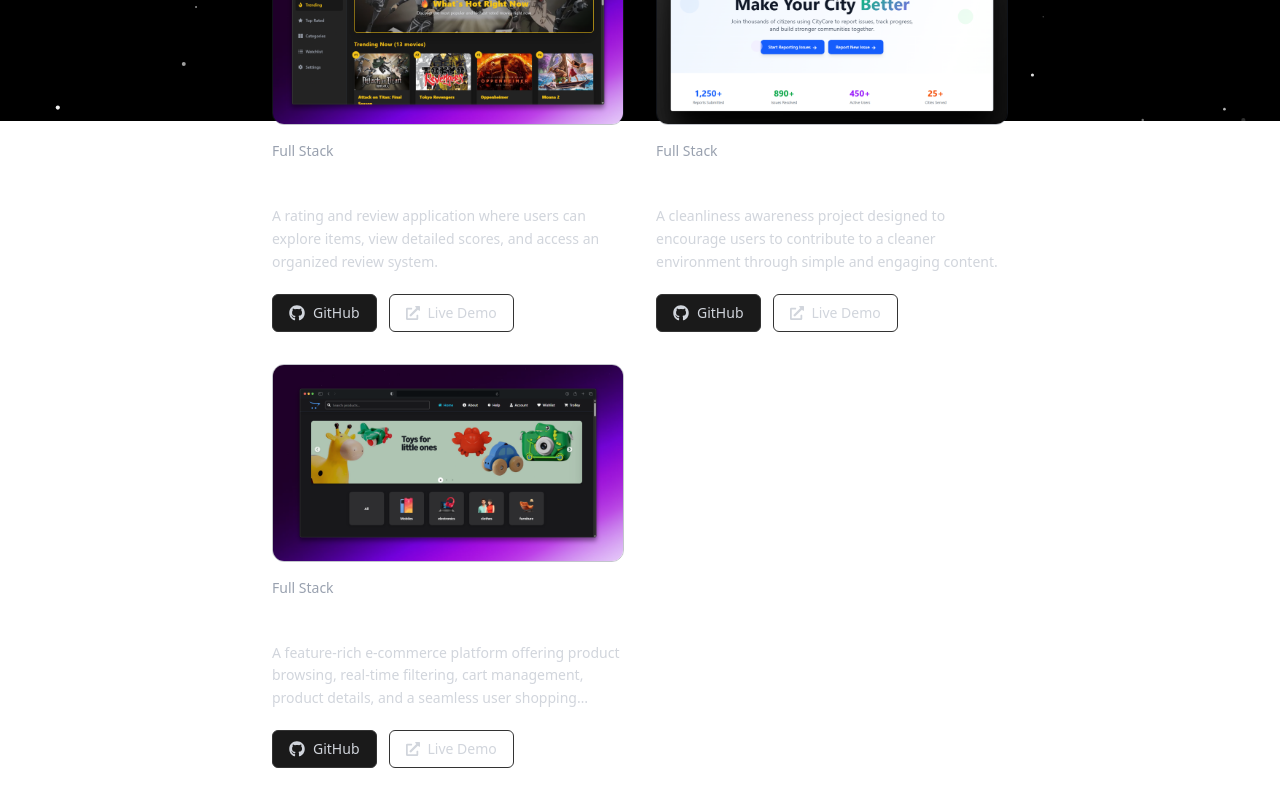
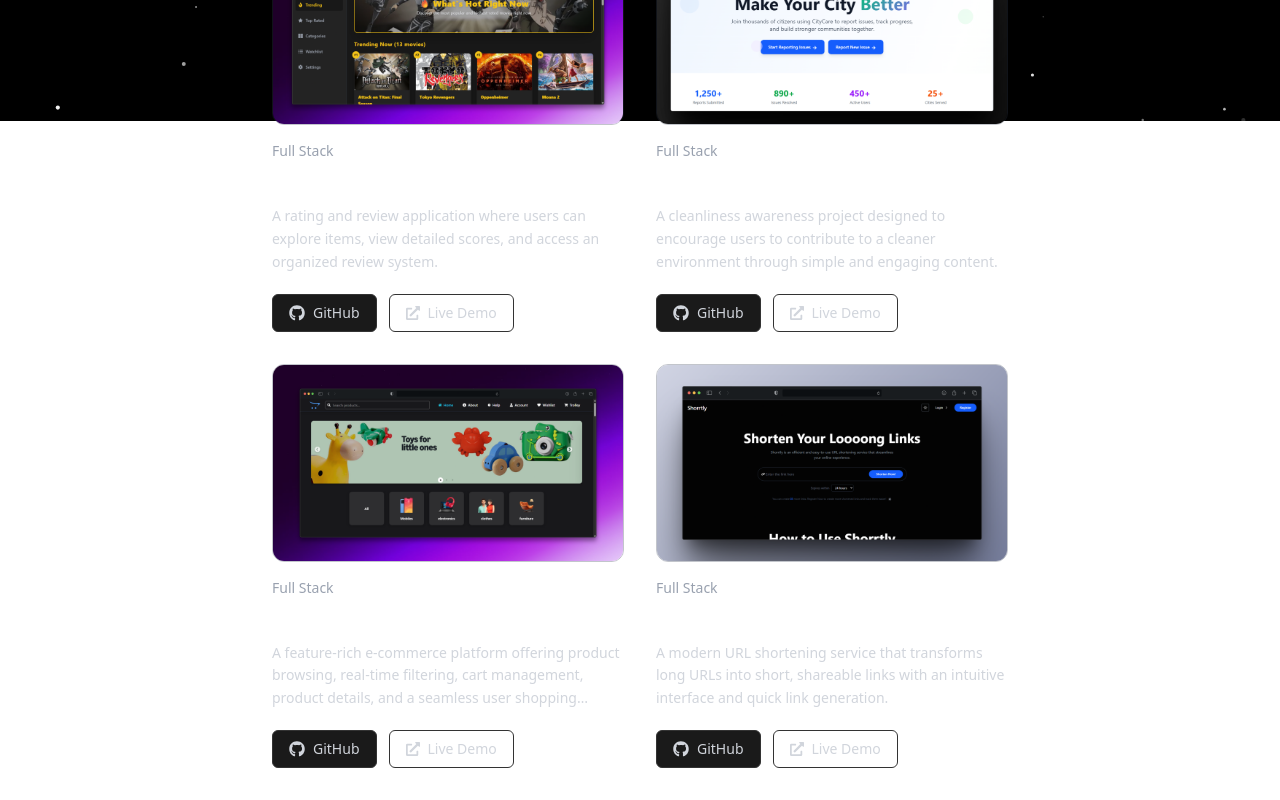
Before and after one commit to its-m4npreet/portfolio-org, a React (Vite) app in the folder frontend/: page /projects in a window 1280 px wide. Shown: the part 679-1479 px from the top of the page. Built offline with nearby package versions, Linux system fonts and the light colour scheme; no server answers.

Commit message:
Refactor code structure for improved readability and maintainability

```diff
--- a/frontend/src/components/Projects.jsx
+++ b/frontend/src/components/Projects.jsx
@@ -9,6 +9,7 @@ import rixnTweaks from '../assets/rixn-tweaks.png';
 import eshoply from '../assets/eshoply.png';
 import criticScore from '../assets/criticScore.png';
 import landingPage from '../assets/landingPage.png';
+import shorrtly from '../assets/shorrtly.png';
 
 const Projects = () => {
   const [showAll, setShowAll] = useState(false);
@@ -19,7 +20,8 @@ const Projects = () => {
     'rixn-tweaks.png': rixnTweaks,
     'eshoply.png': eshoply,
     'criticScore.png': criticScore,
-    'landingPage.png': landingPage
+    'landingPage.png': landingPage,
+    'shortly.png': shorrtly
   };
 
   const projects = projectsData.map(project => ({
--- a/frontend/src/data/projects.json
+++ b/frontend/src/data/projects.json
@@ -48,5 +48,15 @@
     "liveLink": "https://eshoply.vercel.app/",
     "type": "Full Stack",
     "featured": false
+  },
+  {
+    "id": "PRJ3H6T200",
+    "title": "Shorrtly",
+    "description": "A modern URL shortening service that transforms long URLs into short, shareable links with an intuitive interface and quick link generation.",
+    "image": "shorrtly.png",
+    "githubLink": "https://github.com/its-m4npreet/url_Shortner",
+    "liveLink": "https://shorrtly.netlify.app/",
+    "type": "Full Stack",
+    "featured": false
   }
 ]
--- a/frontend/src/pages/AllProjects.jsx
+++ b/frontend/src/pages/AllProjects.jsx
@@ -8,6 +8,7 @@ import rixnTweaks from '../assets/rixn-tweaks.png';
 import eshoply from '../assets/eshoply.png';
 import criticScore from '../assets/criticScore.png';
 import landingPage from '../assets/landingPage.png';
+import shorrtly from '../assets/shorrtly.png';
 
 const AllProjects = () => {
 
@@ -17,7 +18,8 @@ const AllProjects = () => {
     'rixn-tweaks.png': rixnTweaks,
     'eshoply.png': eshoply,
     'criticScore.png': criticScore,
-    'landingPage.png': landingPage
+    'landingPage.png': landingPage,
+    'shorrtly.png':shorrtly
   };
 
   const projects = projectsData.map(project => ({
```
Also changed, not shown: frontend/src/assets/shorrtly.png (added).
